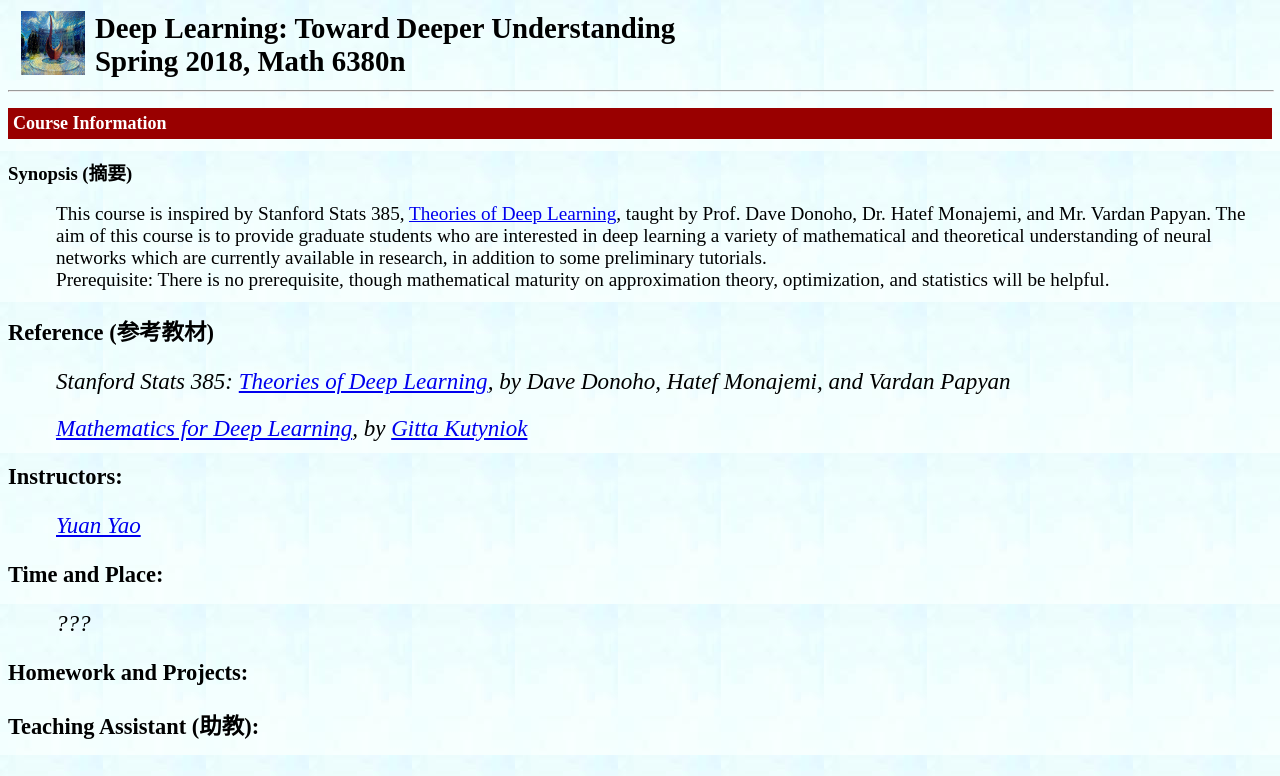
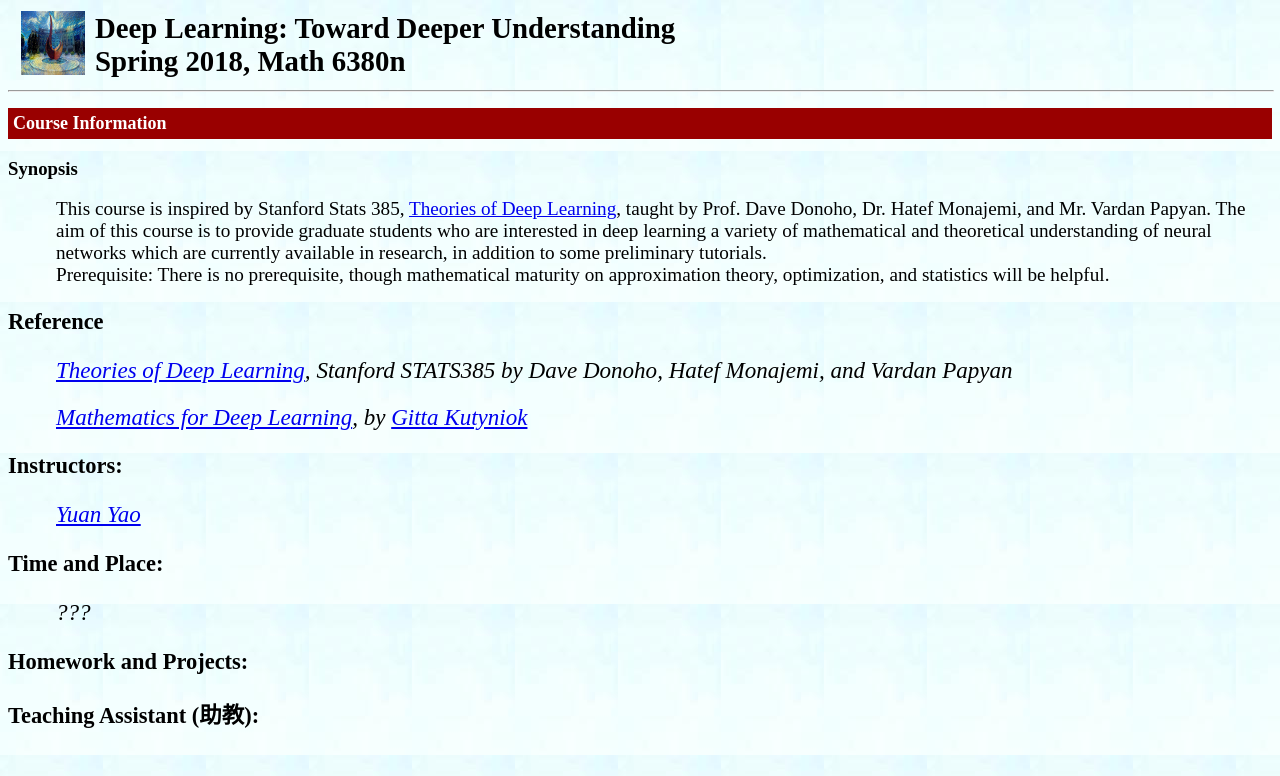
Before and after one commit to data-math/data-math.github.io, a plain HTML site: page deeplearning/index.html in a window 1280 px wide. Shown: the top 776 px of the page. Drawn offline with Linux system fonts and the light colour scheme.

Commit message:
Update index.html

```diff
--- a/deeplearning/index.html
+++ b/deeplearning/index.html
@@ -58,7 +58,7 @@
 
 <!-- COURSE INFORMATION -->
 
-<h3>Synopsis (&#25688;&#35201;)</h3>
+<h3>Synopsis</h3>
 <p style="margin-left: 0.5in;">
 <big> This course is inspired by Stanford Stats 385, <a href="http://stats385.github.io">Theories of Deep Learning</a>, taught by Prof. Dave Donoho, Dr. Hatef Monajemi, and Mr. Vardan Papyan.
 The aim of this course is to provide graduate students who are interested in deep learning a variety of mathematical and theoretical understanding of neural networks
@@ -67,10 +67,10 @@ which are currently available in research, in addition to some preliminary tutor
 Prerequisite: There is no prerequisite, though mathematical maturity on approximation theory, optimization, and statistics will be helpful.
 </p>
 
-<h3>Reference (&#21442;&#32771;&#25945;&#26448;)</h3>
+<h3>Reference</h3>
 <p style="margin-left: 0.5in;">
 <big>
-<em>Stanford Stats 385: <a href="http://stats385.github.io">Theories of Deep Learning</a>, by Dave Donoho, Hatef Monajemi, and Vardan Papyan </em>
+<em><a href="http://stats385.github.io">Theories of Deep Learning</a>, Stanford STATS385 by Dave Donoho, Hatef Monajemi, and Vardan Papyan </em>
 </big>
 </p>
 <p style="margin-left: 0.5in;">
```
